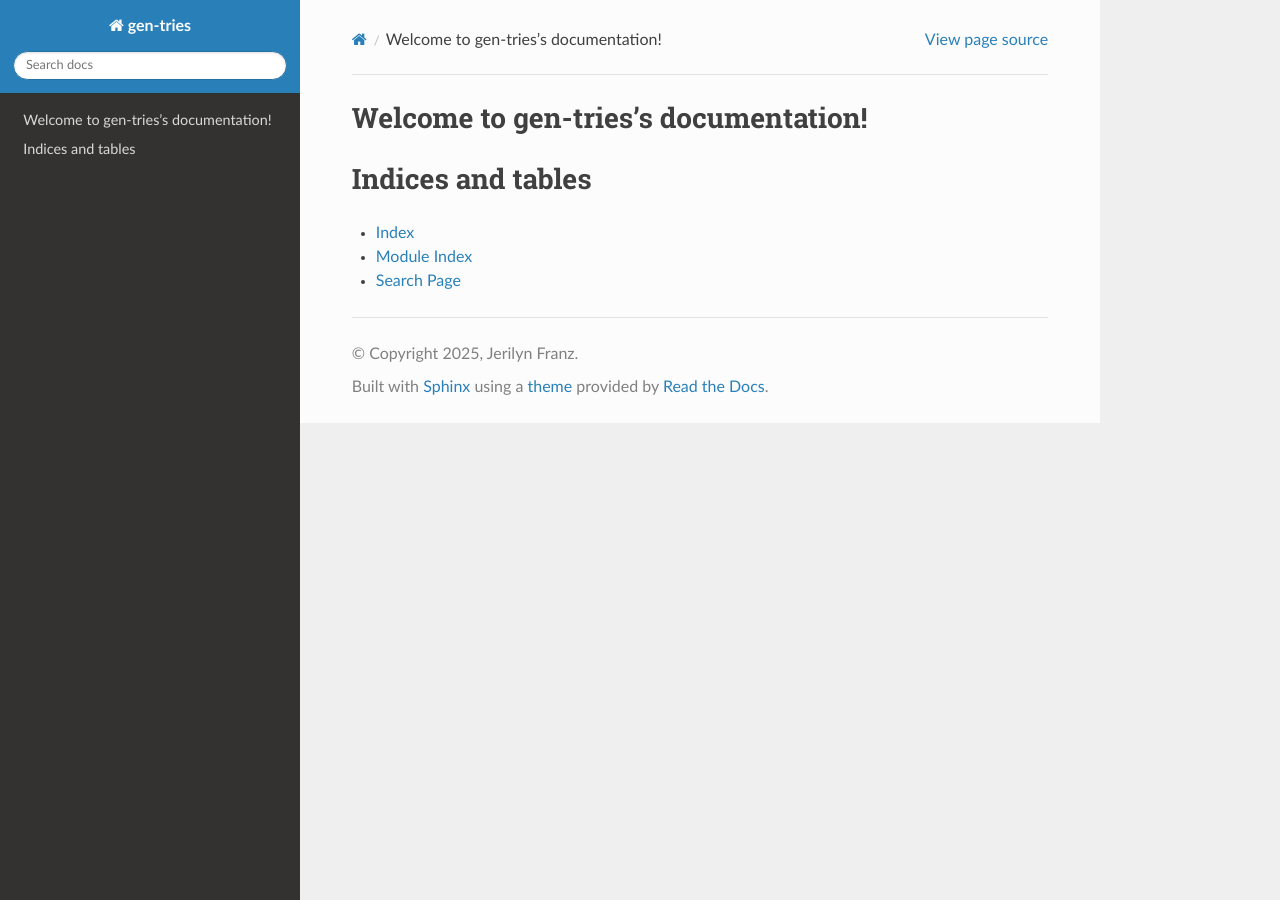
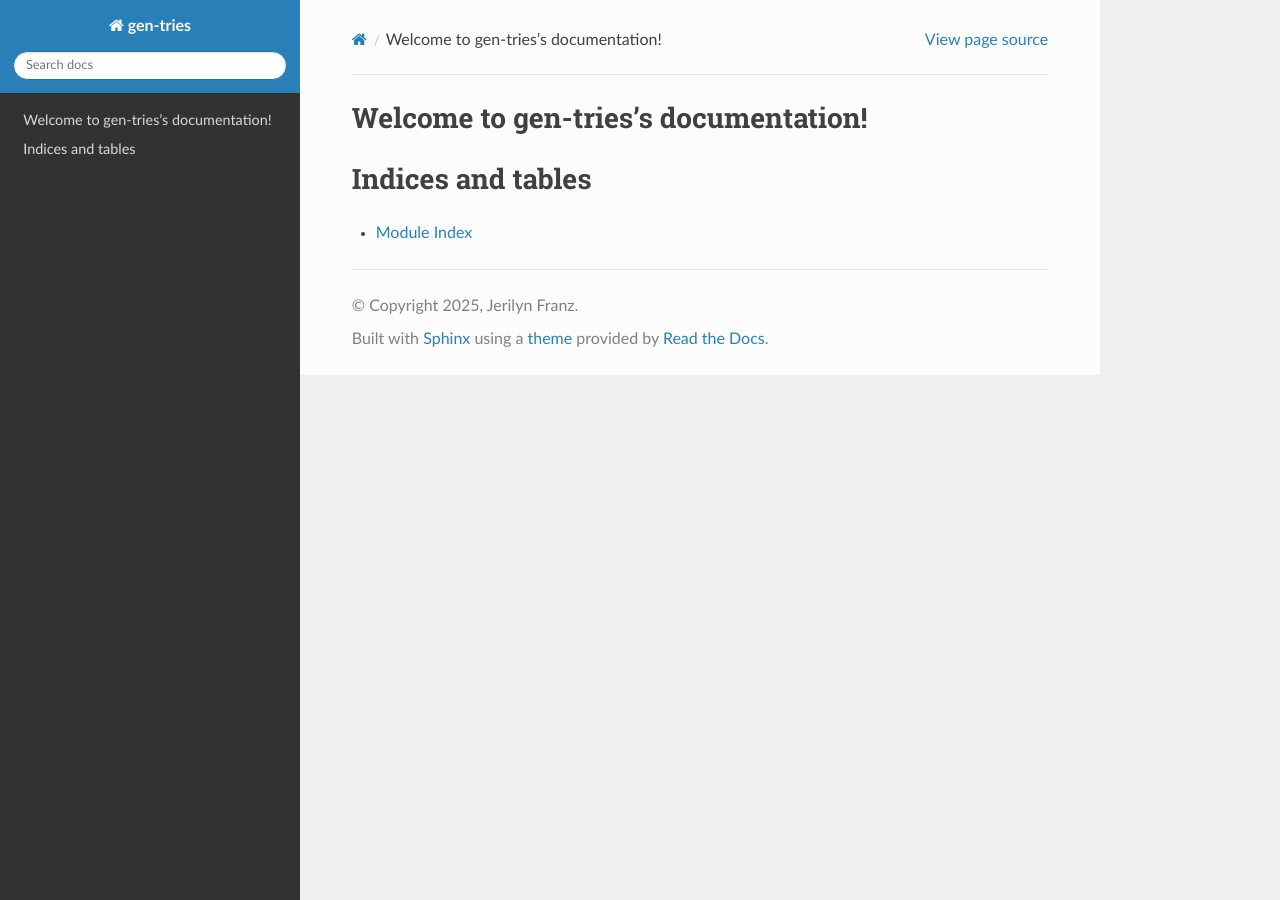
Before and after one commit to JerilynFranz/python-gen-tries, a Sphinx documentation site: the page built from docs/index.rst, in a window 1280 px wide. Built offline with Sphinx 7.4.7 and the Read the Docs theme 3.1.0, drawn with Linux system fonts in a browser that asks for light colours.

Commit message:
Doc generation tweaking

```diff
--- a/docs/index.rst
+++ b/docs/index.rst
@@ -15,6 +15,4 @@ Welcome to gen-tries's documentation!
 Indices and tables
 ==================
 
-* :ref:`genindex`
 * :ref:`modindex`
-* :ref:`search`
```
Also changed, not shown: 1 other file.
